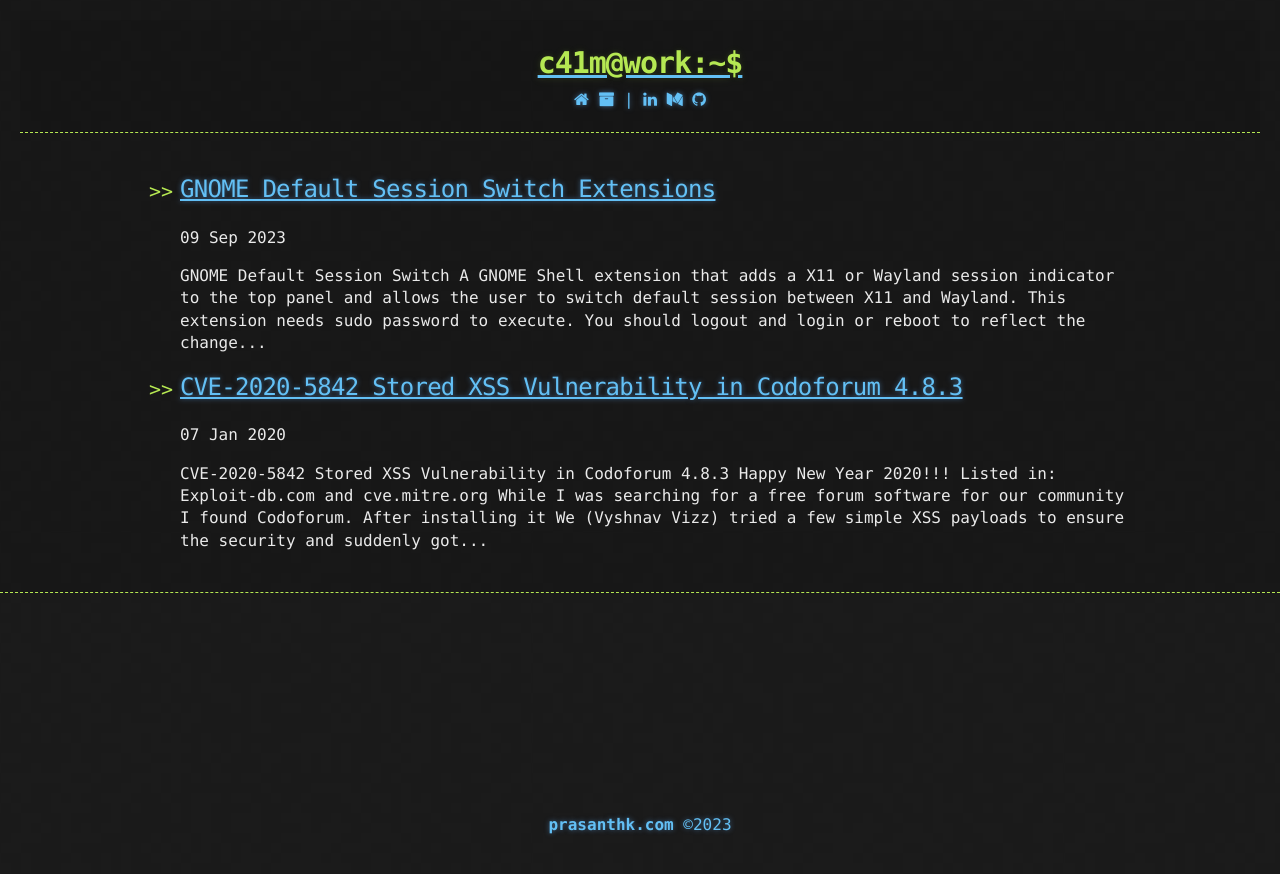
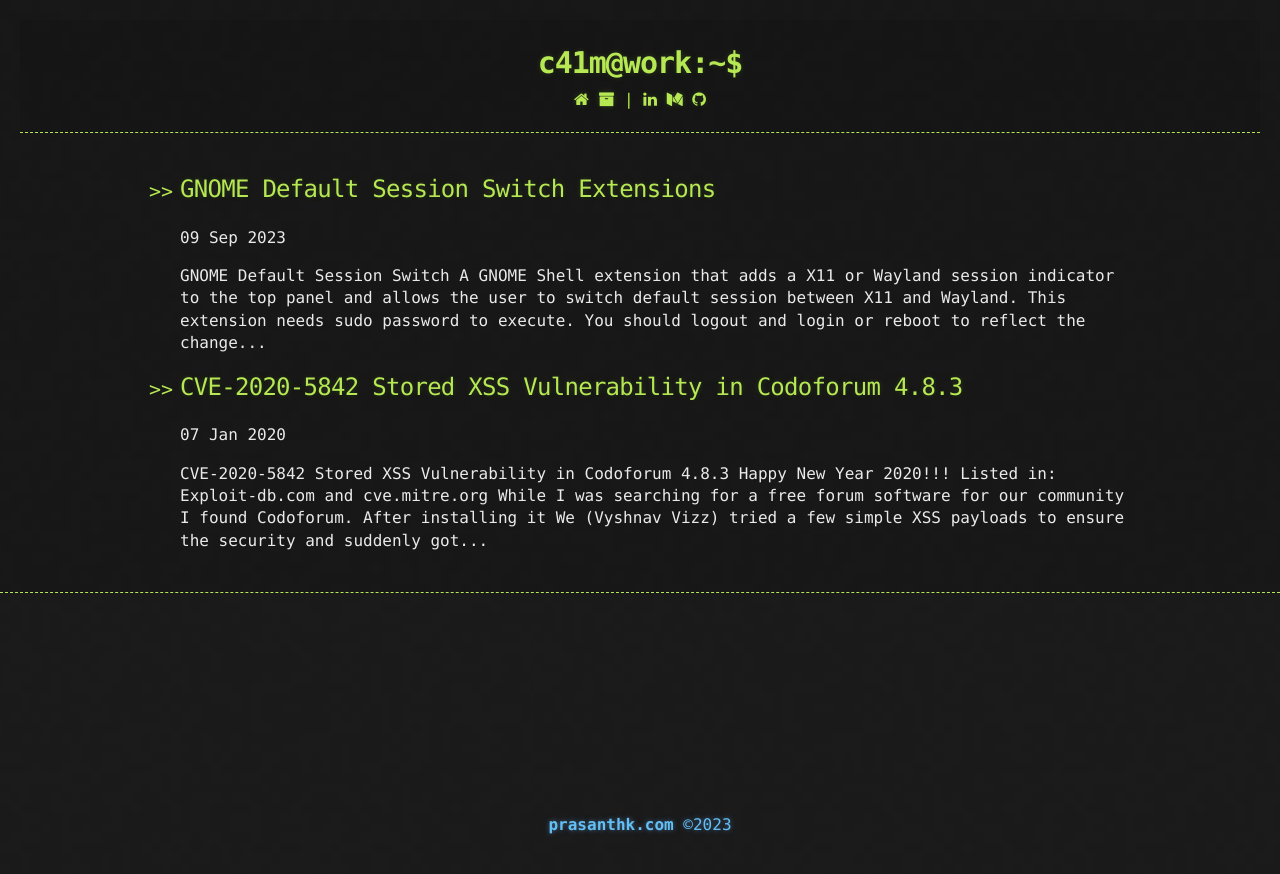
Before and after one commit to prasanthc41m/blog-theme, a Jekyll site: the page built from index.html, in a window 1280 px wide. Shown: the top 874 px of the page. Built offline with Jekyll 4.4.1, drawn with Linux system fonts in a browser that asks for light colours; the list of posts is cut into pages by our own code.

Commit message:
Update base.scss

```diff
--- a/_sass/base.scss
+++ b/_sass/base.scss
@@ -63,6 +63,16 @@ header {
 .header-link {
   display: inline;
 }
+
+/* Links in the header (remove text decoration) */
+header a {
+  text-decoration: none;
+  color: $conifer; // $header;
+  text-shadow: 0 1px 1px rgba(0, 0, 0, 0.1),
+               0 0 5px rgba(181, 232, 83, 0.1),
+               0 0 10px rgba(181, 232, 83, 0.1);
+}
+
 header h1 {
   font-size: 30px;
   line-height: 1.5;
```
